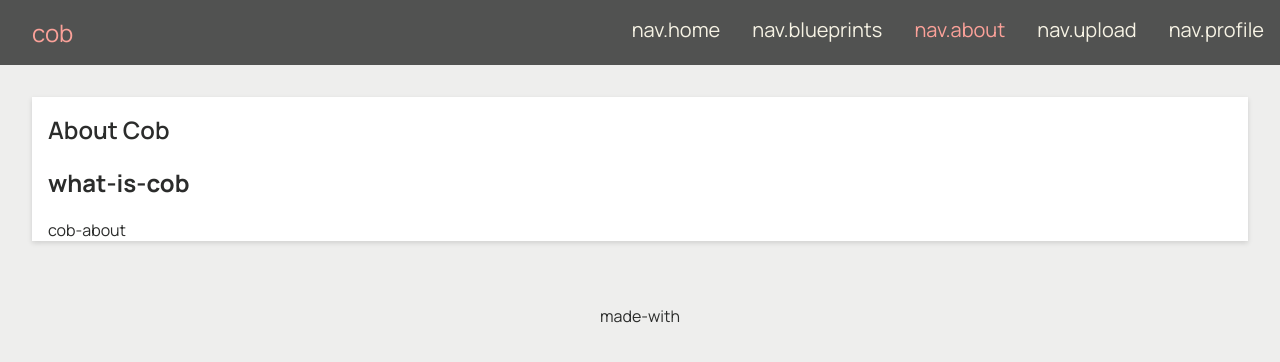
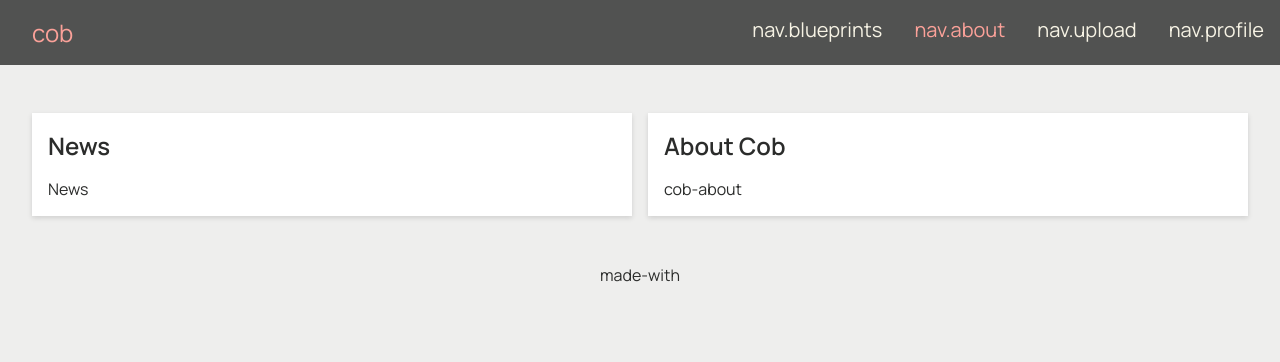
Before and after one commit to dhershman1/cob-2, a Vue app: page /about in a window 1280 px wide. Shown: the top 362 px of the page. Built offline with nearby package versions, Linux system fonts and the light colour scheme.

Commit message:
Removed: Home component

```diff
--- a/src/App.vue
+++ b/src/App.vue
@@ -6,24 +6,19 @@
         <div class="brand">
           <router-link
             class="brand brand--lg-view"
-            to="/"
+            to="/blueprints"
           >
             {{ $t('cob') }}
           </router-link>
           <router-link
             class="brand brand--sm-view"
-            to="/"
+            to="/blueprints"
           >
             {{ $t('cob-ac') }}
           </router-link>
         </div>
         <nav class="navbar">
           <ul class="navbar__links">
-            <li>
-              <router-link to="/">
-                {{ $t('nav.home') }}
-              </router-link>
-            </li>
             <li>
               <router-link to="/blueprints">
                 {{ $t('nav.blueprints') }}
@@ -60,11 +55,6 @@
       </label>
       <nav class="navbar__mobile">
         <ul>
-          <li>
-            <router-link to="/">
-              {{ $t('nav.home') }}
-            </router-link>
-          </li>
           <li>
             <router-link to="/blueprints">
               {{ $t('nav.blueprints') }}
--- a/src/router.js
+++ b/src/router.js
@@ -1,7 +1,6 @@
 import { createRouter, createWebHistory } from 'vue-router'
 
 import About from './views/About.vue'
-import Home from './views/Home.vue'
 import Blueprints from './views/Blueprints.vue'
 import Upload from './views/Upload.vue'
 import Profile from './views/Profile.vue'
@@ -10,8 +9,7 @@ import Blueprint from './views/Blueprint.vue'
 
 const routes = [{
   path: '/',
-  name: 'home',
-  component: Home
+  redirect: '/blueprints'
 }, {
   path: '/about',
   name: 'about',
--- a/src/views/About.vue
+++ b/src/views/About.vue
@@ -1,8 +1,12 @@
 <template>
-  <div class="about">
+  <div class="home">
+    <basic-card title="News">
+      <template #content>
+        <p>News</p>
+      </template>
+    </basic-card>
     <basic-card title="About Cob">
       <template #content>
-        <h2>{{ $t('what-is-cob') }}</h2>
         <p>{{ $t('cob-about') }}</p>
       </template>
     </basic-card>
@@ -12,3 +16,24 @@
 <script setup>
 import BasicCard from '../components/cards/Basic.vue'
 </script>
+
+<style scoped>
+.card:first {
+  margin-top: inherit;
+}
+
+.card {
+  margin-top: 1rem;
+}
+
+.previews {
+  grid-area: previews;
+  display: grid;
+  grid-template-columns: 1fr 1fr 1fr;
+  column-gap: 1rem;
+}
+
+.news {
+  grid-area: news;
+}
+</style>
--- a/src/views/Home.vue
+++ /dev/null
@@ -1,39 +0,0 @@
-<template>
-  <div class="home">
-    <basic-card title="News">
-      <template #content>
-        <p>News</p>
-      </template>
-    </basic-card>
-    <basic-card title="Most Recent Blueprints">
-      <template #content>
-        <p>Most Recent Blueprints</p>
-      </template>
-    </basic-card>
-  </div>
-</template>
-
-<script setup>
-import BasicCard from '../components/cards/Basic.vue'
-</script>
-
-<style scoped>
-.card:first {
-  margin-top: inherit;
-}
-
-.card {
-  margin-top: 1rem;
-}
-
-.previews {
-  grid-area: previews;
-  display: grid;
-  grid-template-columns: 1fr 1fr 1fr;
-  column-gap: 1rem;
-}
-
-.news {
-  grid-area: news;
-}
-</style>
```
